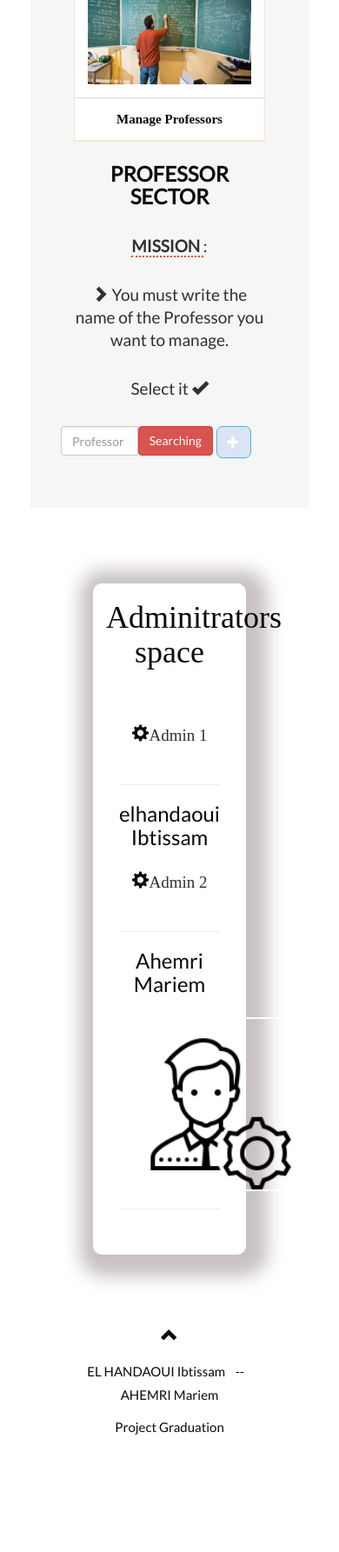
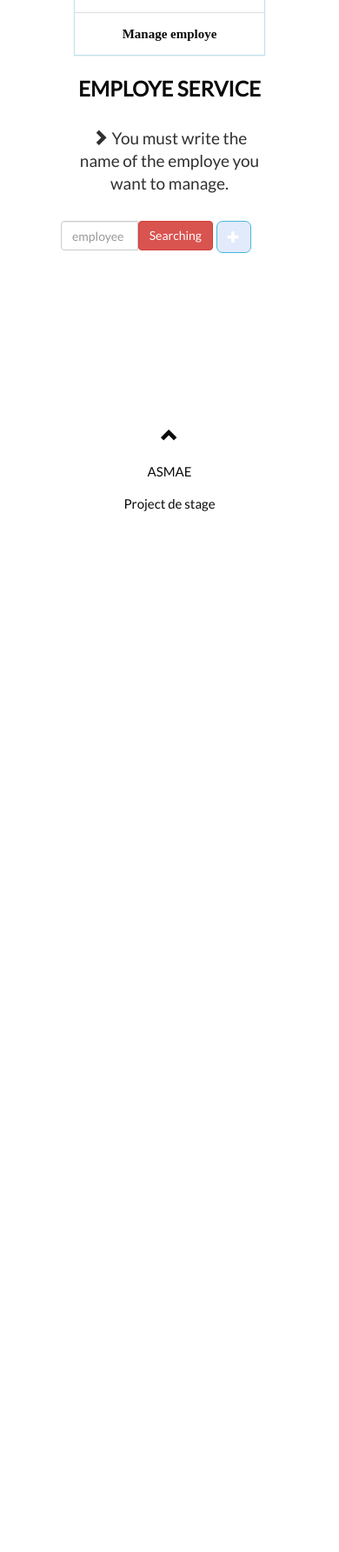
Before and after one commit to Asmaemisbah/attendance-system, a Flask app: template templates/admin.html in a window 390 px wide; the page is wider, and only the part inside the window is pictured. Shown: the part 4118-5903 px from the top of that part at 87% size. After the commit the page ends 4706 px from the top of that part, so only its background shows below. Run offline with Flask 3, Linux system fonts and the light colour scheme; the template is opened without the code that fills it, so the values that code supplies are empty; some libraries are stand-ins or nearby versions.

Commit message:
Update admin.html

```diff
--- a/templates/admin.html
+++ b/templates/admin.html
@@ -12,6 +13,7 @@
   <script src="https://maxcdn.bootstrapcdn.com/bootstrap/3.4.1/js/bootstrap.min.js"></script>
   <link rel="stylesheet" href="https://cdnjs.cloudflare.com/ajax/libs/ionicons/2.0.1/css/ionicons.min.css">
   <style>
+    @import 'https://fonts.googleapis.com/css?family=Montserrat:300, 400, 700&display=swap';
   body {
     font: 400 15px Lato, sans-serif;
     line-height: 1.8;
@@ -41,14 +43,14 @@
     padding: 60px 50px;
   }
   .bg-grey {
-    background-color: #f6f6f6;
+    background-color:white;
   }
   .logo-small {
-    color: bisque;
+    color: #bee0ec;
     font-size: 50px;
   }
   .logo {
-    color: bisque;
+    color: #bee0ec;
     font-size: 200px;
   }
   .thumbnail {
@@ -201,17 +203,17 @@
         <span class="icon-bar"></span>
         <span class="icon-bar"></span>
       </button>
-      <a class="navbar-brand" href="#myPage">EST Essaouira</a>
+      <a class="navbar-brand" href="#myPage">ONEP KELAA SRAGHNA </a>
     </div>
     <div class="collapse navbar-collapse" id="myNavbar">
       <ul class="nav navbar-nav navbar-right">
 
 
-        <li><a href="#about">school</a></li>
+        <li><a href="#about">Entreprise</a></li>
         <li><a href="#services">Fast Acces</a></li>
-        <li><a href="#students">Students</a></li>
+        <li><a href="#students">Absence</a></li>
         <li><a href="#timeTable">TimeTable</a></li>
-        <li><a href="#prf">Professors</a></li>
+        <li><a href="#prf">Employee</a></li>
         <li><a href="/logout">Logout</a></li>
 
 
@@ -231,13 +233,14 @@
 <div id="about" class="container-fluid">
   <div class="row">
     <div class="col-sm-8">
-      <h2>EST Essaouira</h2><br>
-      <h4>The Essaouira Higher School of Technology, created in 2005, is a Moroccan public higher education school. It is part of the network of higher schools of technology and reports to Cadi Ayyad University.</h4><br>
+      <h2>ONEP KELAA SRAGHNA</h2><br>
+      <h4>
+        L’ONEE, né du regroupement en 2012 de l’Office National de l’Électricité (ONE) crée en 1963 et l’Office National de l’Eau Potable (ONEP) crée en 1972, s’investit pleinement dans de grands projets structurants pour le Maroc, le dotant d’infrastructures de production, transport et de distribution d’électricité et d’eau ainsi que d’épuration des eaux usées indispensables au développement durable du pays.</h4><br>
 
-      <br><button  class="btn btn-default btn-lg" href="https://www.uca.ma/este" >Go to official web site</button>
+      <br><button  class="btn btn-default btn-lg" href="http://www.onep.ma/" >Go to official web site</button>
     </div>
     <div class="col-sm-4">
-        <img src="/static/images/est.png" alt="Est Essaouira" class="img-circle"  width="410" height="300">
+        <img src="../static/images/onep.png" alt="onep" class="img-circle"  width="410" height="300">
     </div>
   </div>
 </div>
@@ -267,8 +271,8 @@
 
     <div class="col-sm-4">
       <a href="#prf"><span class="glyphicon glyphicon-user logo-small"></span></a>
-        <h4>Our Professors</h4>
-        <p>View all professors..</p>
+      <h4>Our employees</h4>
+      <p>View all employés..</p>
     </div>
 
   </div>
@@ -279,31 +283,29 @@
       <div class="row">
         <div class="col-sm-4" >
           <div class="panel panel-danger">
-                <div class="panel-heading"> <b style="font-family: 'Times New Roman', Times, serif; font-size: large;" >Student Sector</b> </div>
-                <div class="panel-body"><img style="height: 130px; width: 100%;" src="/static/images/students.png" class="img-responsive" style="width:100%" alt="Image"></div>
-                <div style="text-align: center;" class="panel-footer"> <b style="font-family: 'Times New Roman', Times, serif;"> Manage Students</b> </div>
+              <div class="panel-heading"> <b style="font-family: 'Times New Roman', Times, serif; font-size: large;" >employee absence</b> </div>
+              <div class="panel-body"><img style="height: 130px; width: 100%;" src="../static/images/directeur.jpg" class="img-responsive" style="width:100%" alt="Image"></div>
+              <div style="text-align: center;" class="panel-footer"> <b style="font-family: 'Times New Roman', Times, serif;"> Manage abscence</b> </div>
           </div>
         </div>
         <div class="col-sm-8">
-            <h2>Student Sector</h2>
-            <h4><strong style="border-bottom: 2px dotted orangered;">MISSION </strong> :
-                <h4><span class="glyphicon glyphicon-chevron-right"></span> You must write the name of the sector you want to manage their students. </h4>
-                <h4> Select it <span class="glyphicon glyphicon-ok "></span></h4>
+          <h2>les abscences des employés </h2>
+
+              <h4><span class="glyphicon glyphicon-chevron-right"></span> You must write the sector name you want to manage its abscence. </h4>
+
           </h4>
         </div>
-            <form role="search" action="/students" method='POST' enctype='multipart/form-data'  style="width: 70%;">
+        <form role="search" action="/list_abs" method="POST" enctype="multipart/form-data" style="width: 70%;">
           <div class="input-group">
-                  <input type="text" name="searching_student" list="myDataList" class="form-control" placeholder="Sector name..">
-
-                <datalist id="myDataList">
-                  {%for f in filieres%}
-                            <option>{{f}}</option>
-                  {%endfor%}
+            <input type="text" name="searching_timetable" list="myDataList1" class="form-control" placeholder="Sector name..">
+            <datalist id="myDataList1">
+              {% for bs in listbs %}
+                <option>{{ bs }}</option>
+              {% endfor %}
             </datalist>
             <div class="input-group-btn">
-                    <a href="#students"> <button type="submit" class="btn btn-danger">Searching</button></a>
+              <button type="submit" class="btn btn-danger">Searching</button>
             </div>
-
           </div>
         </form>
       </div>
@@ -315,16 +317,15 @@
     <div class="row">
       <div class="col-sm-4" >
           <div class="panel panel-primary">
-                <div class="panel-heading"> <b style="font-family: 'Times New Roman', Times, serif; font-size: large;" >TimeTible Sector</b> </div>
-                <div class="panel-body"><img style="height: 130px; width: 100%;" src="/static/images/emp_temps.png" class="img-responsive" style="width:100%" alt="Image"></div>
+              <div class="panel-heading"> <b style="font-family: 'Times New Roman', Times, serif; font-size: large;" >TimeTable Service</b> </div>
+              <div class="panel-body"><img style="height: 130px; width: 100%;" src="../static/images/timetable.jpg" class="img-responsive" style="width:100%" alt="Image"></div>
               <div style="text-align: center;" class="panel-footer"> <b style="font-family: 'Times New Roman', Times, serif;" >Manage  TimeTables</b> </div>
             </div>
       </div>
       <div class="col-sm-8">
-            <h2>TimeTable Sector</h2>
-            <h4><strong style="border-bottom: 2px dotted orangered;">MISSION </strong> :
+          <h2>TimeTable service</h2>
               <h4><span class="glyphicon glyphicon-chevron-right"></span> You must write the name of the sector you want to manage their TimeTible. </h4>
-                <h4> Select it <span class="glyphicon glyphicon-ok "></span></h4>
+
           </h4>
       </div>
         <form role="search" action="/timetable" method='POST' enctype='multipart/form-data'  style="width: 70%;">
@@ -332,7 +333,7 @@
             <input type="text" name="searching_timetable" list="myDataList1" class="form-control" placeholder="Sector name..">
 
           <datalist id="myDataList1">
-              {%for f in filieres%}
+            {%for f in service%}
               <option>{{f}}</option>
             {%endfor%}
           </datalist>
@@ -349,24 +350,24 @@
       <div class="row">
           <div class="col-sm-4">
               <div  class="panel panel-success">
-                    <div class="panel-heading"><b style="font-family: 'Times New Roman', Times, serif; font-size: large;" >Proffesor Sector</b></div>
-                    <div class="panel-body"><img style="height: 130px; width: 100%;" src="/static/images/prf.png" class="img-responsive" style="width:100%" alt="Image"></div>
-                    <div style="text-align: center;" class="panel-footer"><b style="font-family: 'Times New Roman', Times, serif;">  Manage Professors</b></div>
+                  <div class="panel-heading"><b style="font-family: 'Times New Roman', Times, serif; font-size: large;" >employe service</b></div>
+                  <div class="panel-body"><img style="height: 130px; width: 100%;" src="../static/images/employee.jpg" class="img-responsive" style="width:100%" alt="Image"></div>
+                  <div style="text-align: center;" class="panel-footer"><b style="font-family: 'Times New Roman', Times, serif;">  Manage employe</b></div>
                 </div>
           </div>
           <div class="col-sm-8">
-                <h2>Professor Sector</h2>
-                <h4><strong style="border-bottom: 2px dotted orangered;">MISSION </strong> :
-                    <h4><span class="glyphicon glyphicon-chevron-right"></span> You must write the name of the Professor you want to manage. </h4>
-                    <h4> Select it <span class="glyphicon glyphicon-ok "></span></h4>
+              <h2>employe service</h2>
+
+                  <h4><span class="glyphicon glyphicon-chevron-right"></span> You must write the name of the employe you want to manage. </h4>
+
               </h4>
           </div>
-            <form role="search" action="/prof" method='POST' enctype='multipart/form-data'  style="width: 70%;">
+          <form role="search" action="/employe" method='POST' enctype='multipart/form-data'  style="width: 70%;">
               <div class="input-group">
-                  <input type="text" name="searching_prof" list="myDataList2" class="form-control" placeholder="Professor name..">
+                <input type="text" name="searching_employe" list="myDataList2" class="form-control" placeholder="employee  name..">
 
               <datalist id="myDataList2">
-                  {%for p in profs%}
+                {%for p in employe%}
                   <option>{{p}}</option>
                 {%endfor%}
               </datalist>
@@ -387,25 +388,29 @@
        <div class="modal-content">
            <div class="modal-header">
              <button type="button" class="close" data-dismiss="modal">&times;</button>
-               <p class="modal-title">ADD Professor</p>
+             <p class="modal-title">ADD employé</p>
            </div>
-             <form class="form" action='/admin/add' method='POST' enctype='multipart/form-data'>
+          <form method="POST" action="/admin/add">
+
            <div class="modal-body">
 
             <div class="form-group">
-                     <label for="recipient-name" class="col-form-label">Full Name :</label>
-                     <input name="FullName" type="text" class="form-control" id="recipient-name" required>
+              <label for="recipient-name" class="col-form-label">Name employe :</label>
+              <input name="Name_employe" type="text" class="form-control" id="recipient-name" required>
+          </div>
+          <div class="form-group">
+              <label for="recipient-name" class="col-form-label">E-mail :</label>
+              <input name="E-mail" type="email" class="form-control" id="recipient-name" required>
+          </div>
+          <div class="form-group">
+              <label for="recipient-name" class="col-form-label">services :</label>
+              <input name="service" type="text" class="form-control" id="recipient-name" required>
+          </div>
+          <div class="form-group">
+              <label for="recipient-name" class="col-form-label">Password:</label>
+              <input name="Password" type="password" class="form-control" id="recipient-name" required>
           </div>
 
-                 <div class="form-group">
-                     <label for="recipient-name" class="col-form-label">E-mail :</label>
-                     <input name="email" type="email" class="form-control" id="recipient-name" required>
-                 </div>
-                 <div class="form-group">
-                     <label for="recipient-name" class="col-form-label">filieres : <br>
-                         <small style="color: rgba(197, 65, 65, 0.938);" >(Please enter names of filiers separated by a comma)</small> </label>
-                     <input name="courses" type="text" class="form-control" id="recipient-name" required>
-                 </div>
 
            </div>
 
@@ -421,54 +426,13 @@
 
 
   <footer id="foter" class="container-fluid text-center">
-      <div class="container" style="width: 80%; height: 30%; margin: auto;border-radius: 10px; box-shadow: 5px 5px 20px 20px rgba(192, 185, 185, 0.884);">
-        <h1 style="text-align: center; font-family: 'Times New Roman', Times, serif;">
-          Adminitrators space
-        </h1>
-        <br>
-        <div class="col-sm-4">
-          <div class="card">
-            <div class="card-body">
-              <h4 style="font-family: 'Times New Roman', Times, serif;" > <span class="glyphicon glyphicon-cog" aria-hidden="true"></span>Admin 1</h4>
-            </div>
-            <hr>
-            <div class="card-body">
-              <h3>elhandaoui Ibtissam</h3>
-            </div>
-          </div>
-        </div>
-
-        <div class="col-sm-4">
-          <div class="card">
-            <div class="card-body">
-              <h4 style="font-family: 'Times New Roman', Times, serif;" > <span class="glyphicon glyphicon-cog" aria-hidden="true"></span>Admin 2</h4>
-            </div>
-            <hr>
-            <div class="card-body">
-              <h3>Ahemri Mariem</h3>
-            </div>
-          </div>
-        </div>
-
-        <div class="col-sm-4">
-          <div class="card">
-            <div class="card-body">
-              <img style="position: relative; height: 200px; border: 2px solid white; border-radius: 5px;" src="/static/images/administrateur.png" alt="">
-            </div>
-            <hr>
-
-          </div>
-        </div><br>
-
-      </div><br>
       <br><br>
     <a href="#myPage" title="To Top">
       <span class="glyphicon glyphicon-chevron-up"></span>
     </a>
-      <p>EL HANDAOUI Ibtissam &nbsp;&nbsp;  -- &nbsp;&nbsp;  AHEMRI Mariem  </p>
-      <p>Project Graduation</p>
+    <p> ASMAE</p>
+    <p>Project de stage </p>
   </footer>
-
     <script>
     $(document).ready(function(){
       // Add smooth scrolling to all links in navbar + footer link
```
Also changed, not shown: other parts of templates/admin.html (+18 -16 lines). Lines whose indentation alone changed are shown as unchanged.
